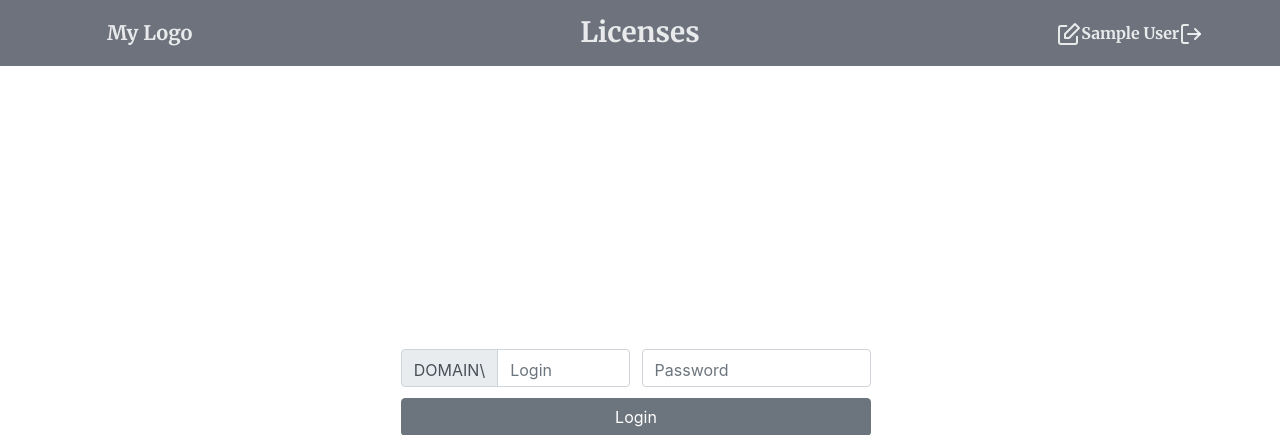
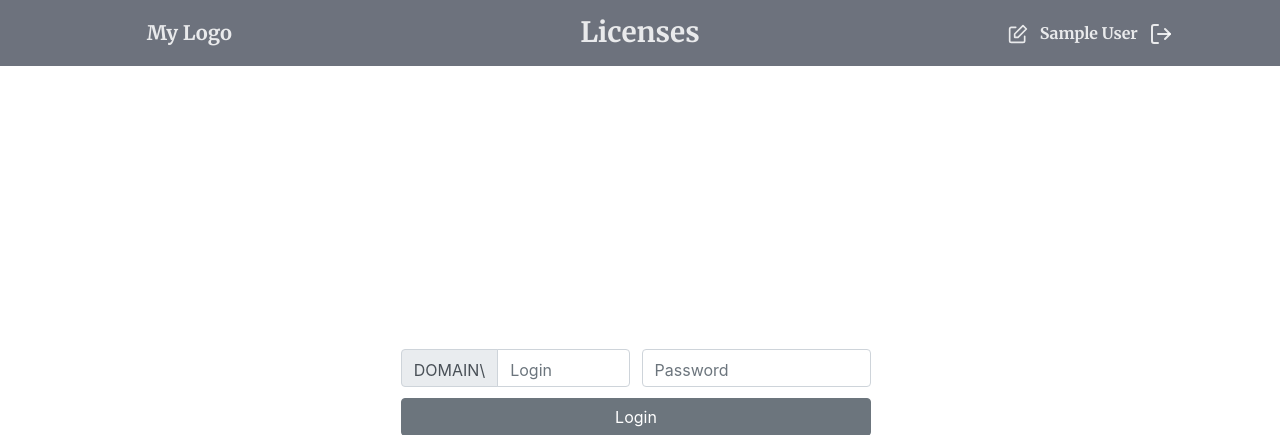
Before and after one commit to innerself/license_db, a Django app: page /auth/ in a window 1280 px wide. Shown: the top 435 px of the page. Run offline with Django 3.2, Linux system fonts and the light colour scheme; the visitor is signed in with stand-in values (Sample User, id 1); some libraries are stand-ins or nearby versions.

Commit message:
Minor UI changes

```diff
--- a/license_db/static/license_db/css/style.css
+++ b/license_db/static/license_db/css/style.css
@@ -9,7 +9,6 @@ body {
   grid-template-columns: 1fr;
   height: 100%;
   grid-gap: 0.5em;
-  /*margin: 0 2em;*/
 }
 
 header,
@@ -29,7 +28,7 @@ header {
   grid-column: 1 / span 2;
   display: grid;
   grid-template-rows: 1fr;
-  grid-template-columns: 3fr 8fr 3fr;
+  grid-template-columns: 5fr 8fr 5fr;
   background: #6D727D;
   color: rgba(255, 255, 255, 0.85);
   font-family: 'Merriweather', serif;
@@ -77,6 +76,16 @@ footer {
 
 .user > h6 {
   margin-bottom: 0;
+}
+
+#user-full-name {
+  padding: 0 0.7em;
+}
+
+#button-edit,
+#button-logout {
+  width: 20px;
+  padding-bottom: 1px;
 }
 
 .control-row {
--- a/license_db/templates/license_db/auth.html
+++ b/license_db/templates/license_db/auth.html
@@ -3,9 +3,7 @@
 {% block content %}
   <div class="login-group-wrapper">
     <form class="login-group" name="login-group" method="post">
-{#    <form class="login" name="login-group" method="post">#}
       {% csrf_token %}
-{#      {{ form.as_p }}#}
       <div id="login-login" class="input-group">
         <div class="input-group-prepend">
           <span class="input-group-text">{{ login.prefix }}</span>
--- a/license_db/templates/license_db/index.html
+++ b/license_db/templates/license_db/index.html
@@ -19,10 +19,10 @@
       {% if request.user.is_authenticated %}
         <span>
           <a href="{% url 'admin:index' %}">
-            <img src="{% static 'license_db/img/edit.svg' %}">
+            <img id="button-edit" src="{% static 'license_db/img/edit.svg' %}">
           </a>
         </span>
-        <span>{{ request.user.get_full_name }}</span>
+        <span id="user-full-name">{{ request.user.get_full_name }}</span>
         <span>
           <a href="{% url 'license_db:auth' action='logout' %}">
             <img src="{% static 'license_db/img/log-out.svg' %}">
```
